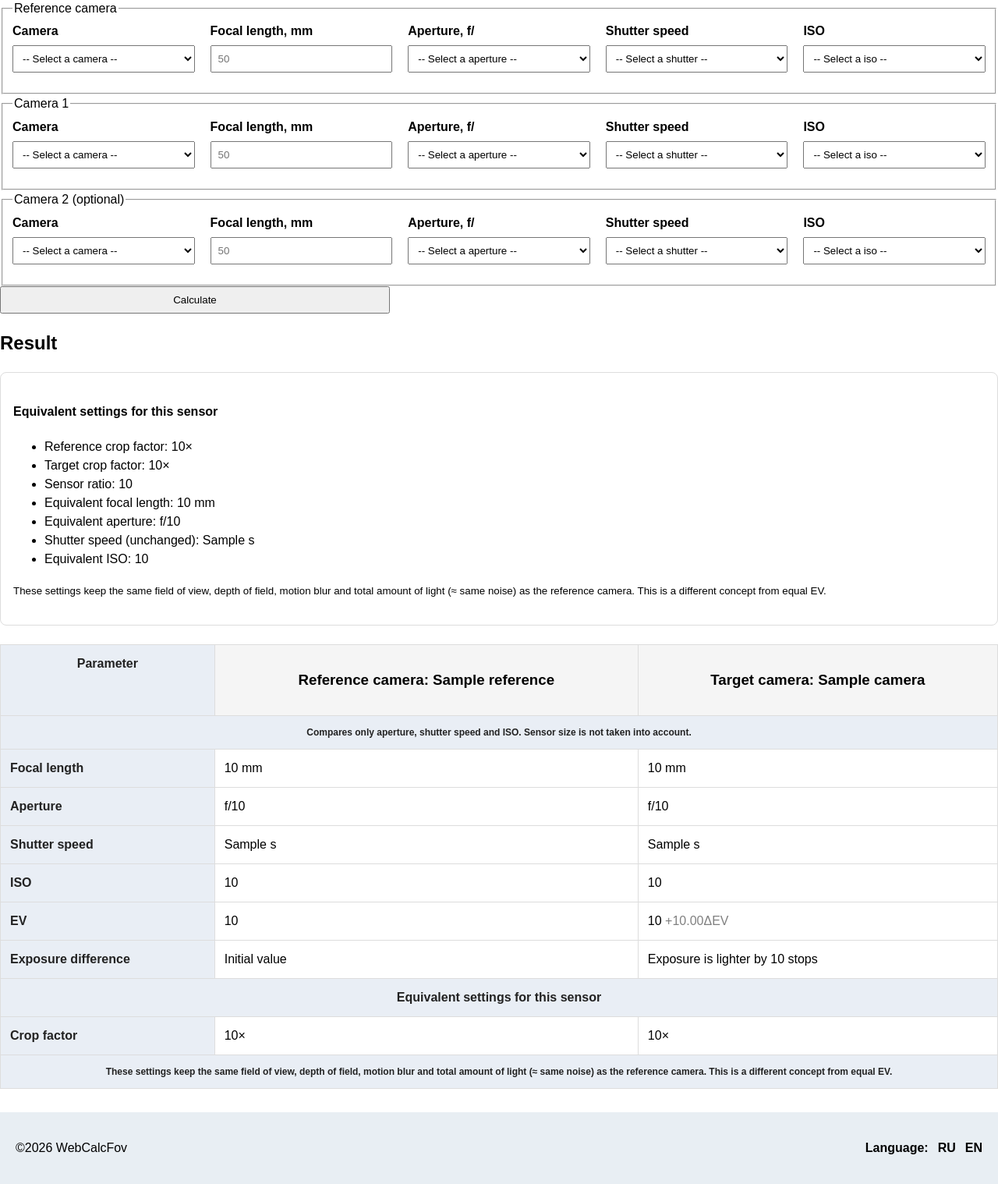
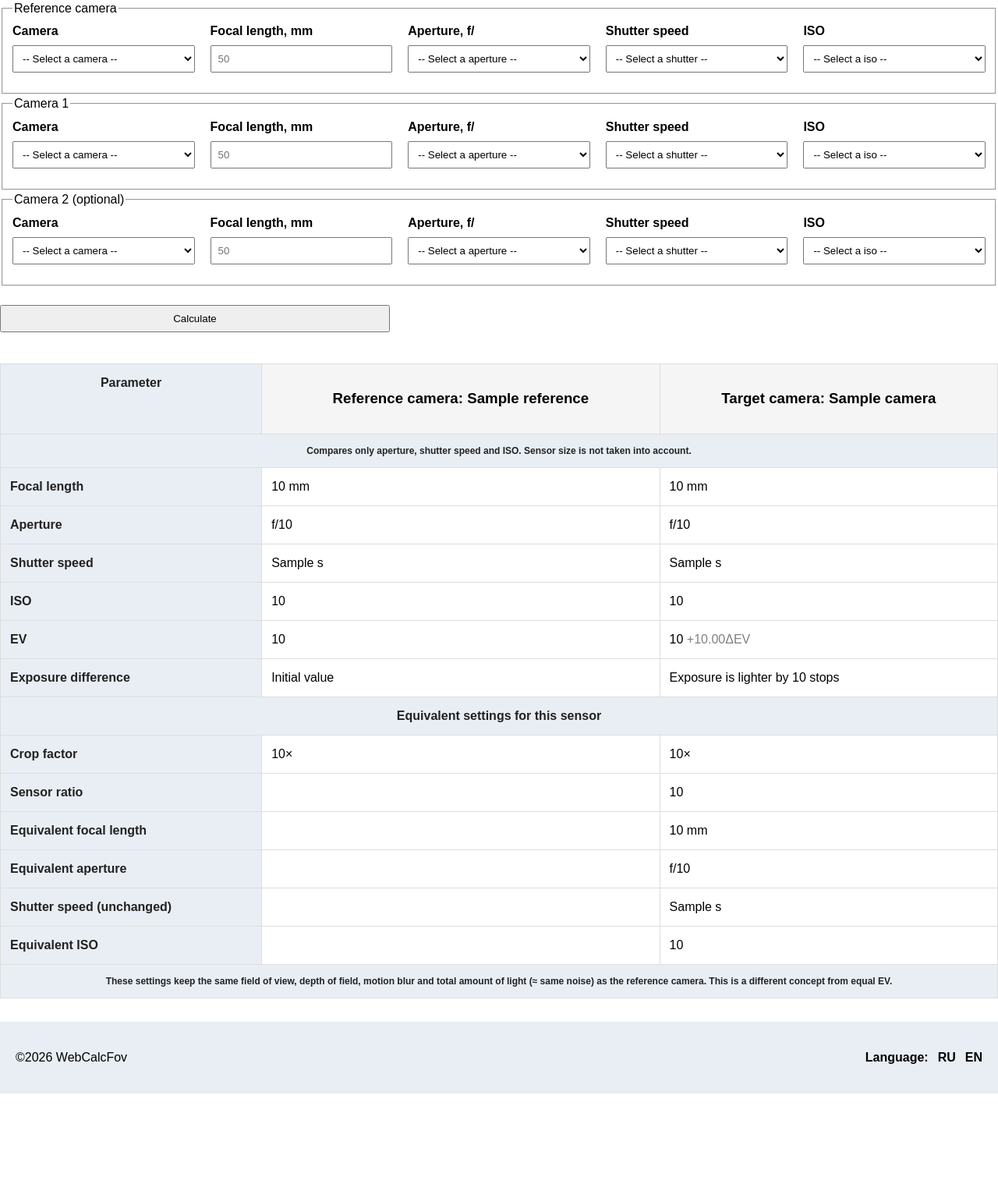
Before and after one commit to YuraEtalking/WebCalcFov, a Python web app: template templates/tools/exposure_equivalence.html in a window 1280 px wide. Shown: the part 302-1820 px from the top of the page at 78% size. After the commit the page ends 1704 px from the top, so only its background shows below. Run offline with Jinja, Linux system fonts and the light colour scheme; the template is opened without the code that fills it: most values are stand-ins (such as "Sample title", 1, 10 or a date in 2020).

Commit message:
exposure_equivalence #3 Миграции не пушу.

```diff
--- a/templates/tools/exposure_equivalence.html
+++ b/templates/tools/exposure_equivalence.html
@@ -106,7 +106,7 @@
     {{ camera_block('reference', _("Reference camera"), true) }}
     {{ camera_block('target_1', _("Camera 1"), true) }}
     {{ camera_block('target_2', _("Camera 2"), false) }}
-
+    <br>
     <!-- submit -->
     <div class="field inline">
         <button type="submit">{{ _("Calculate") }}</button>
@@ -115,44 +115,6 @@
 </form>
 
 
-<div class="container">
-  {% if result %}
-
-    <h2>{{ _("Result") }}</h2>
-      <aside class="sidebar">
-
-        <section class="card">
-            {% for t in result.targets %}
-
-
-							{# --- 2. Эквивалентные настройки с учётом размера сенсора --- #}
-							<h4>{{ _("Equivalent settings for this sensor") }}</h4>
-							{% if t.equivalent %}
-								{% set eq = t.equivalent %}
-								<ul>
-									<li>{{ _("Reference crop factor") }}: <span class="value">{{ eq.reference_crop_factor|round(2) }}×</span></li>
-									<li>{{ _("Target crop factor") }}: <span class="value">{{ eq.target_crop_factor|round(2) }}×</span></li>
-									<li>{{ _("Sensor ratio") }}: <span class="value">{{ eq.ratio|round(3) }}</span></li>
-									<li>{{ _("Equivalent focal length") }}: <span class="value">{{ eq.focal_length_mm|round(1) }} mm</span></li>
-									<li>{{ _("Equivalent aperture") }}: <span class="value">f/{{ eq.aperture|round(2) }}</span></li>
-									<li>{{ _("Shutter speed (unchanged)") }}: <span class="value">{{ eq.shutter_display }} s</span></li>
-									<li>{{ _("Equivalent ISO") }}: <span class="value">{{ eq.iso|round(1) }}</span></li>
-								</ul>
-								<p><small>{{ _("These settings keep the same field of view, depth of field, motion blur and total amount of light (≈ same noise) as the reference camera. This is a different concept from equal EV.") }}</small></p>
-							{% else %}
-								<div class="message warning">
-									{% if t.equivalence_unavailable_reason == 'reference_no_sensor' %}
-										{{ _("The reference camera has no sensor dimensions in the database, so equivalent settings cannot be calculated.") }}
-									{% else %}
-										{{ _("This camera has no sensor dimensions in the database, so equivalent settings cannot be calculated.") }}
-									{% endif %}
-								</div>
-							{% endif %}
-				   {% endfor %}
-				</section>
-	{% endif %}
-  </aside>
-</div>
 <br>
 {% if result %}
 	<div class="compare-page">
@@ -232,13 +194,59 @@
         </th>
       </tr>
 
-
+        {% set t = result.targets[0] %}
+			  {% if t.equivalent %}
 			  <tr>
 					<td>{{ _("Crop factor") }}</td>
-					<td>{{ result.targets.reference_crop_factor|round(2) }}×</td>
+					<td>{{ t.equivalent.reference_crop_factor|round(2) }}×</td>
 					{% for t in result.targets %}
 					{% set eq = t.equivalent %}
 						  <td>{{ eq.target_crop_factor|round(2) }}×</td>
+					{% endfor %}
+				</tr>
+
+			  <tr>
+					<td>{{ _("Sensor ratio") }}</td>
+					<td>&nbsp;</td>
+					{% for t in result.targets %}
+					{% set eq = t.equivalent %}
+						  <td>{{ eq.ratio|round(3) }}</td>
+					{% endfor %}
+				</tr>
+
+			  <tr>
+					<td>{{ _("Equivalent focal length") }}</td>
+					<td>&nbsp;</td>
+					{% for t in result.targets %}
+					{% set eq = t.equivalent %}
+						  <td>{{ eq.focal_length_mm|round(1) }} mm</td>
+					{% endfor %}
+				</tr>
+
+			  <tr>
+					<td>{{ _("Equivalent aperture") }}</td>
+					<td>&nbsp;</td>
+					{% for t in result.targets %}
+					{% set eq = t.equivalent %}
+						  <td>f/{{ eq.aperture|round(2) }}</td>
+					{% endfor %}
+				</tr>
+
+			  <tr>
+					<td>{{ _("Shutter speed (unchanged)") }}</td>
+					<td>&nbsp;</td>
+					{% for t in result.targets %}
+					{% set eq = t.equivalent %}
+						  <td>{{ eq.shutter_display }} s</td>
+					{% endfor %}
+				</tr>
+
+			  <tr>
+					<td>{{ _("Equivalent ISO") }}</td>
+					<td>&nbsp;</td>
+					{% for t in result.targets %}
+					{% set eq = t.equivalent %}
+						  <td>{{ eq.iso|round(1) }}</td>
 					{% endfor %}
 				</tr>
 
@@ -248,6 +256,7 @@
           {{ _("These settings keep the same field of view, depth of field, motion blur and total amount of light (≈ same noise) as the reference camera. This is a different concept from equal EV.") }}
         </th>
       </tr>
+			{% endif %}
 
 			</tbody>
 
```
